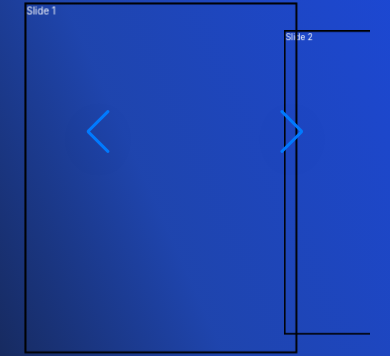
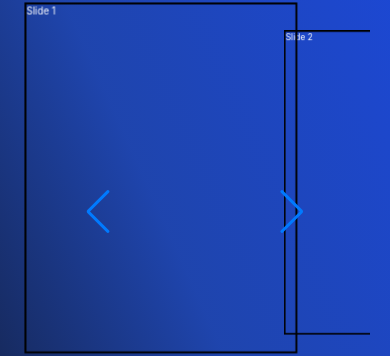
Before and after one commit to aryanj112/BootcampPortal, a React (Vite) app: page /lectures in a window 390 px wide. Shown: the part 142-498 px from the top of the page. Built offline with nearby package versions, Linux system fonts and the light colour scheme.

Commit message:
got slides to work

```diff
--- a/src/pages/Lectures/Lectures.css
+++ b/src/pages/Lectures/Lectures.css
@@ -68,70 +68,51 @@ h1 {
     width: 28rem !important;
     height: 36rem !important;
   }
-  .swiper-slide img {
+  /* .swiper-slide img {
     width: 28rem !important;
     height: 36rem !important;
+  } */
 }
-}
-
+/*
 .swiper-slide img {
   width: 37rem;
   height: 42rem;
   border-radius: 2rem;
   object-fit: cover;
-}
+} */
 
 .swiper-slide-shadow-left,
 .swiper-slide-shadow-right {
   display:none;
 }
 
-.slider-controler {
-  position: absolute;
-  bottom: 2rem;
-  display: flex;
-  gap: 10rem;
-  z-index: 10;
-  top: -30%;  /* Vertically center the buttons */
-  width: 100%;
-}
-
-.slider-controler .swiper-button-next {
-  left: 100% !important;
-  transform: translateX(-100%) !important;
-}
-
-.slider-arrow {
-  filter: drop-shadow(0px 8px 24px rgba(18, 28, 53, 0.1));
-}
-
 .slider-arrow:hover {
-  transform: scale(1.2); /* Increase size by 20% */
+  transform: scale(1.2);
 }
 
 @media (max-width: 990px) {
-    .slider-controler .swiper-button-next {
+    .swiper-button-next {
       left: 70% !important;
       transform: translateX(-70%) !important;
     }
 }
 
 @media (max-width: 450px) {
-    .slider-controler .swiper-button-next {
+    .swiper-button-next {
       left: 80% !important;
       transform: translateX(-80%) !important;
     }
 }
 
 @media (max-width: 990px) {
-    .slider-controler .swiper-button-prev {
+    .swiper-button-prev {
       left: 30% !important;
       transform: translateX(-30%) !important;
     }
 }
 
 @media (max-width: 450px) {
-    .slider-controler .swiper-button-prev {
+    .swiper-button-prev {
       left: 20% !important;
       transform: translateX(-20%) !important;
     }
--- a/src/pages/Lectures/index.tsx
+++ b/src/pages/Lectures/index.tsx
@@ -1,3 +1,4 @@
+// @ts-ignore
 import React from 'react';
 // Swiper Imports
 import { Navigation, A11y, EffectCoverflow } from 'swiper/modules';
@@ -35,17 +36,16 @@ function Lectures() {
         <SwiperSlide className='slide'>Slide 2</SwiperSlide>
         <SwiperSlide className='slide'>Slide 3</SwiperSlide>
         <SwiperSlide className='slide'>Slide 4</SwiperSlide>
+        <SwiperSlide className='slide'>Slide 5</SwiperSlide>
+        <SwiperSlide className='slide'>Slide 6</SwiperSlide>
+        <SwiperSlide className='slide'>Slide 7</SwiperSlide>
+        <SwiperSlide className='slide'>Slide 8</SwiperSlide>
 
-        <SwiperSlide className='slide'>Slide 3</SwiperSlide>
-        <SwiperSlide className='slide'>Slide 4</SwiperSlide>
+      <div className="swiper-button-prev slider-arrow"/>
+      <div className="swiper-button-next slider-arrow"/>
 
-        <SwiperSlide className='slide'>Slide 3</SwiperSlide>
-        <SwiperSlide className='slide'>Slide 4</SwiperSlide>
-
-      <div className="slider-controler">
-        <div className="swiper-button-prev slider-arrow"/>
-        <div className="swiper-button-next slider-arrow"/>
-      </div>
+      {/* <div className="slider-controler">
+      </div> */}
 
       </Swiper>
 
--- a/src/pages/Lectures/newold.css
+++ /dev/null
@@ -1,191 +0,0 @@
-*,
-*::before,
-*::after {
-  margin: 0;
-  padding: 0;
-  box-sizing: border-box;
-  list-style-type: none;
-}
-
-:root {
-    --primary: #6a59ff;
-    --secondary: #007bff;
-    --active: #0056b3;
-    --white: #ffffff;
-    --bg: #f5f5f5;
-  }
-
-html {
-  font-size: 62.5%;
-  scroll-behavior: smooth;
-}
-
-@media (min-width: 1440px) {
-  html {
-    zoom: 1.5;
-  }
-}
-
-@media (min-width: 2560px) {
-  html {
-    zoom: 1.7;
-  }
-}
-
-@media (min-width: 3860px) {
-  html {
-    zoom: 2.5;
-  }
-}
-
-/* ::-webkit-scrollbar {
-  width: 1.3rem;
-}
-
-::-webkit-scrollbar-thumb {
-  border-radius: 1rem;
-  background: #797979;
-  transition: all 0.5s ease-in-out;
-}
-
-::-webkit-scrollbar-thumb:hover {
-  background: #222224;
-}
-
-::-webkit-scrollbar-track {
-  background: #f9f9f9;
-} */
-
-body {
-  font-size: 1.6rem;
-  background: var(--bg);
-}
-
-.container {
-  max-width: 124rem;
-  padding: 0rem 1rem;
-  margin: 0 auto;
-}
-/*
-.heading {
-  padding: 1rem 0;
-  font-size: 3.5rem;
-  text-align: center;
-} */
-
-h1 {
-    text-align: center;
-
-}
-
-.swiper_container {
-  height: 52rem;
-  padding: 2rem 0;
-}
-
-.swiper-slide {
-  width: 37rem;
-  height: 42rem;
-  position: relative;
-}
-
-@media (max-width: 500px) {
-  .swiper_container {
-    height: 47rem;
-  }
-  .swiper-slide {
-    width: 28rem !important;
-    height: 36rem !important;
-  }
-  .swiper-slide img {
-    width: 28rem !important;
-    height: 36rem !important;
-  }
-}
-
-.swiper-slide img {
-  width: 37rem;
-  height: 42rem;
-  border-radius: 2rem;
-  object-fit: cover;
-}
-
-.swiper-slide-shadow-left,
-.swiper-slide-shadow-right {
-  display: none;
-}
-
-.slider-controler {
-  position: absolute;
-  bottom: 2rem;
-  display: flex;
-  align-items: center;
-  justify-content: center;
-}
-
-.slider-controler .swiper-button-next {
-  position: relative;
-    left: 58% !important;
-  transform: translateX(-58%) !important;
-}
-
-@media (max-width: 990px) {
-  .slider-controler .swiper-button-next {
-    left: 70% !important;
-    transform: translateX(-70%) !important;
-  }
-}
-
-@media (max-width: 450px) {
-  .slider-controler .swiper-button-next {
-    left: 80% !important;
-    transform: translateX(-80%) !important;
-  }
-}
-
-@media (max-width: 990px) {
-  .slider-controler .swiper-button-prev {
-    left: 30% !important;
-    transform: translateX(-30%) !important;
-  }
-}
-
-@media (max-width: 450px) {
-  .slider-controler .swiper-button-prev {
-    left: 20% !important;
-    transform: translateX(-20%) !important;
-  }
-}
-
-.slider-controler .slider-arrow {
-  background: var(--white);
-  width: 3.5rem;
-  height: 3.5rem;
-  border-radius: 50%;
-  left: 42%;
-  transform: translateX(-42%);
-  filter: drop-shadow(0px 8px 24px rgba(18, 28, 53, 0.1));
-}
-
-.slider-controler .slider-arrow ion-icon {
-  font-size: 2rem;
-  color: #222224;
-}
-
-.slider-controler .slider-arrow::after {
-  content: '';
-}
-
-.swiper-pagination {
-  position: relative;
-  width: 15rem !important;
-  bottom: 1rem;
-}
-
-.swiper-pagination .swiper-pagination-bullet {
-  filter: drop-shadow(0px 8px 24px rgba(18, 28, 53, 0.1));
-}
-
-.swiper-pagination .swiper-pagination-bullet-active {
-  background: var(--primary);
-}
--- a/src/pages/Lectures/old.css
+++ /dev/null
@@ -1,144 +0,0 @@
-/* Resetting basic styles */
-*,
-*::before,
-*::after {
-  margin: 0;
-  padding: 0;
-  box-sizing: border-box;
-  list-style-type: none;
-}
-
-/* Root variables for easy theme management */
-:root {
-  --primary: #6a59ff;
-  --secondary: #007bff;
-  --active: #0056b3;
-  --white: #ffffff;
-  --bg: #f5f5f5;
-}
-
-/* Basic styling for the body */
-body {
-  font-size: 1.6rem;
-  background: var(--bg);
-}
-
-/* Container for centering content */
-.container {
-  display: flex;
-  flex-direction: column;
-  align-items: center;
-  padding: 2rem;
-}
-
-/* Swiper container styles */
-.swiperContainer {
-  width: 100%;
-  max-width: 1200px; /* Limit maximum width */
-  padding: 1rem;
-  position: relative; /* Allow positioning of child elements */
-}
-
-/* Controls wrapper for pagination and navigation buttons */
-.controlsWrapper {
-  display: flex;
-  justify-content: center;
-  align-items: center;
-  gap: 10px; /* Space between buttons and pagination */
-  position: absolute;
-  bottom: 7rem; /* Position at the bottom */
-  left: 0;
-  right: 0;
-  flex-direction: row-reverse; /* Reverses the order of items */
-}
-
-/* Styling for individual slides */
-.slide {
-  margin: 1rem;
-  border-radius: 0.5rem;
-  display: flex;
-  align-items: center;
-  justify-content: center;
-  font-size: 1.2rem;
-  font-weight: bold;
-  height: 22rem;
-  width: 40rem;
-  box-shadow: 0 4px 6px rgba(0, 0, 0, 0.1); /* Subtle shadow for depth */
-}
-
-/* Swiper pagination styling */
-.swiperPagination {
-  text-align: center;
-  padding: 10px 0;
-}
-
-/* Pagination bullet default and active styles */
-.swiper-pagination-bullet {
-  background: var(--secondary); /* Blue color for the dots */
-  opacity: 0.7;
-  transition: background 0.3s ease;
-}
-
-.swiper-pagination-bullet-active {
-  background: var(--active); /* Darker blue for active dot */
-  opacity: 1;
-}
-
-/* Styling for the navigation buttons (next/prev) */
-.swiper-button-prev,
-.swiper-button-next {
-  width: 3.5rem;
-  height: 3.5rem;
-  border-radius: 50%;
-  background-color: var(--white);
-  display: flex;
-  align-items: center;
-  justify-content: center;
-  box-shadow: 0px 8px 24px rgba(18, 28, 53, 0.1);
-  font-size: 1.5rem;
-  color: var(--secondary);
-  position: absolute;
-  top: 50%;
-  transform: translateY(-50%);
-  z-index: 10; /* Ensure buttons are above the slides */
-  cursor: pointer;
-}
-
-.swiper-button-prev {
-  left: -2rem;
-}
-
-.swiper-button-next {
-  right: -2rem;
-}
-
-/* Media queries for responsiveness */
-@media (max-width: 500px) {
-  .swiperContainer {
-    height: 47rem;
-  }
-
-  .swiper-slide {
-    width: 28rem !important;
-    height: 36rem !important;
-  }
-
-  .swiper-slide img {
-    width: 28rem !important;
-    height: 36rem !important;
-  }
-
-  .swiper-button-prev,
-  .swiper-button-next {
-    width: 3rem;
-    height: 3rem;
-  }
-}
-
-@media (max-width: 990px) {
-  .swiper-button-prev,
-  .swiper-button-next {
-    width: 3.2rem;
-    height: 3.2rem;
-  }
-}
```
Also changed, not shown: 1 other file (tests, documents, lock files or other folders). Lines whose indentation alone changed are shown as unchanged.
